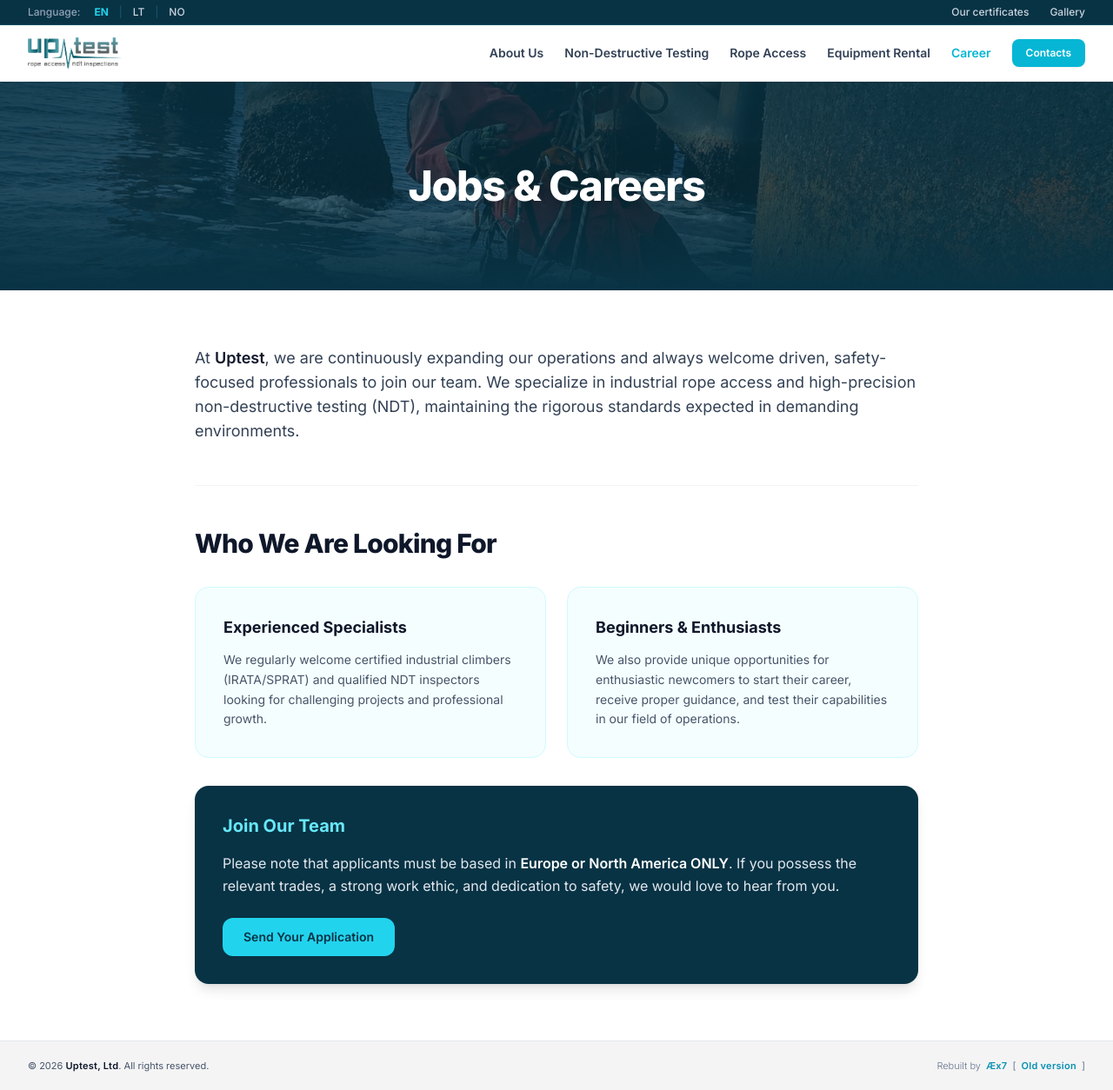
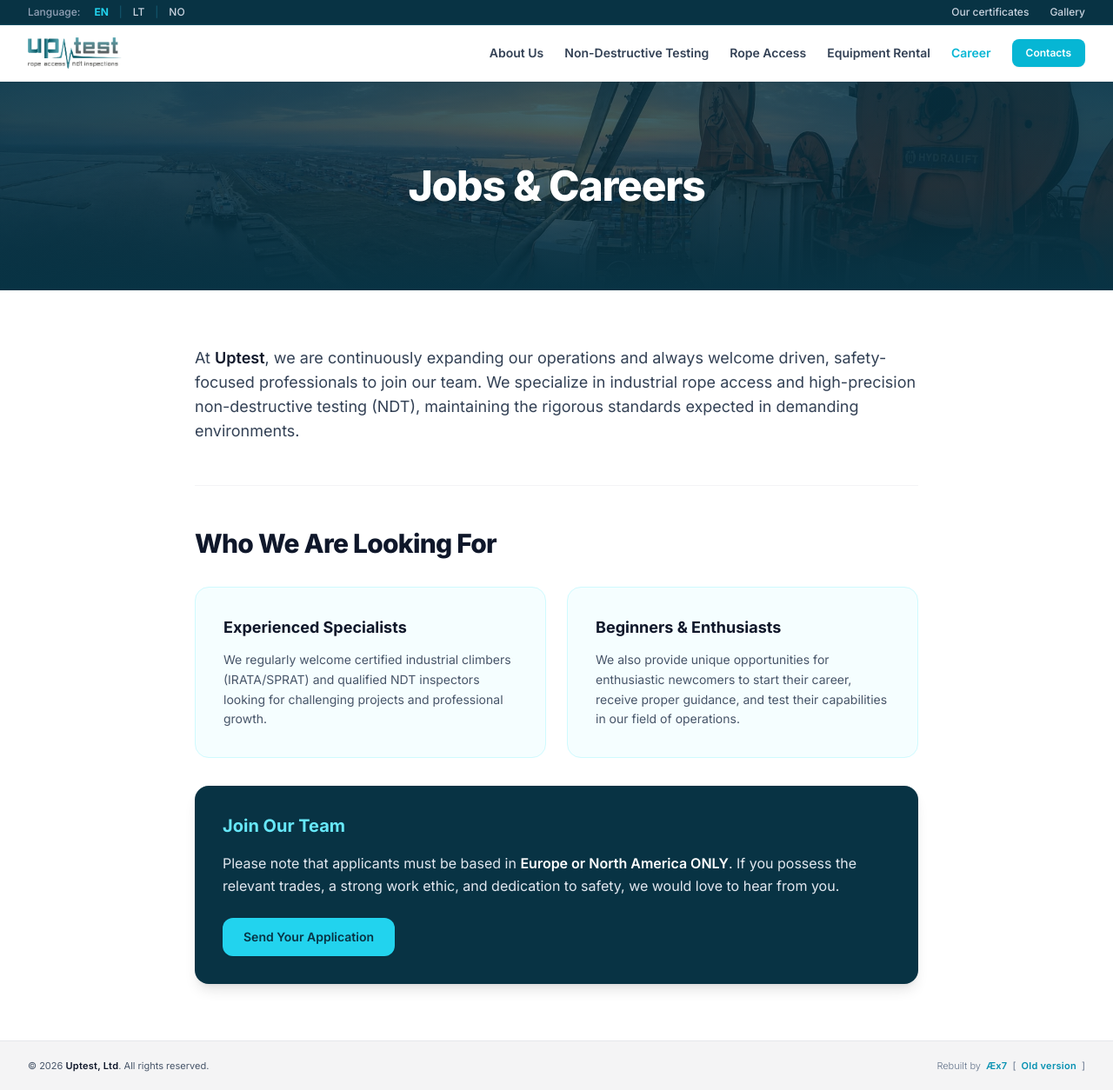
Before and after one commit to mruslys/uptest.no, a Jekyll site: the page built from career/index.html, in a window 1280 px wide and 1254 px high. Shown: the whole window at 87% size. Built offline with Jekyll 4.4.1, drawn with Linux system fonts in a browser that asks for light colours; nearby versions of some CDN libraries.

Commit message:
Update index.html

```diff
--- a/career/index.html
+++ b/career/index.html
@@ -3,7 +3,6 @@ layout: page
 lang: en
 current_page: career
 title: "Jobs & Careers"
-header_image: "images/uptest-neardomoji-kontrole-3.jpg"
 ---
 <!-- Įvadas / Career tekstas -->
 <div class="space-y-4">
```
